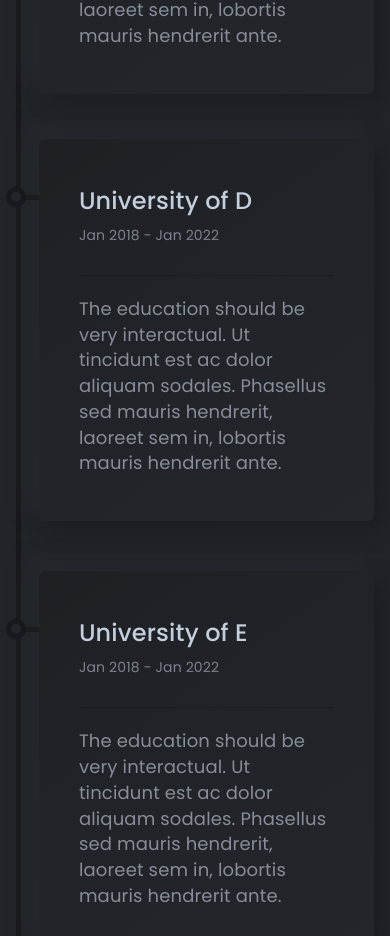
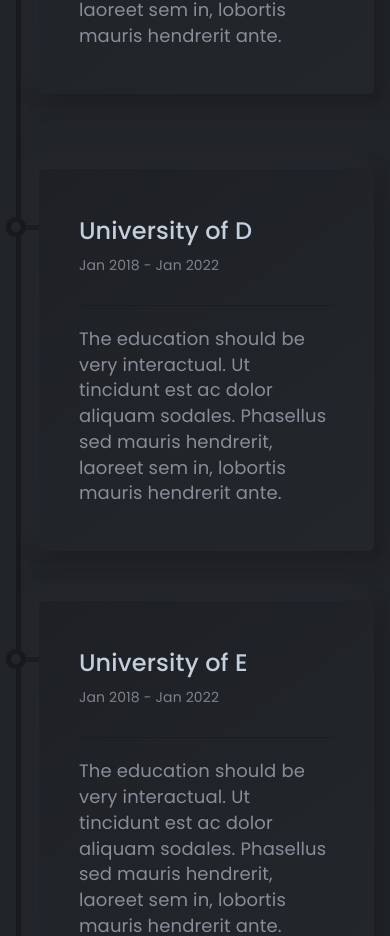
Before and after one commit to imranprof/jobs-frontend, a Next.js app: page / in a window 390 px wide. Shown: the part 7572-8508 px from the top of the page. Built offline with nearby package versions, Linux system fonts and the light colour scheme.

Commit message:
fix: add top margin for breakpoints under 990 px for skills section in `My resume`

```diff
--- a/src/components/Resume/style.js
+++ b/src/components/Resume/style.js
@@ -91,7 +91,10 @@ const useStyles = makeStyles({
                     },
                     '& > :last-child': {
                         '& > :first-child': {
-                            marginTop: 0
+                            marginTop: 0,
+                            '& > :first-child': {
+                                marginTop: 30,
+                            }
                         },
                         '& > :last-child > :last-child': {
                             marginBottom: 0
```
